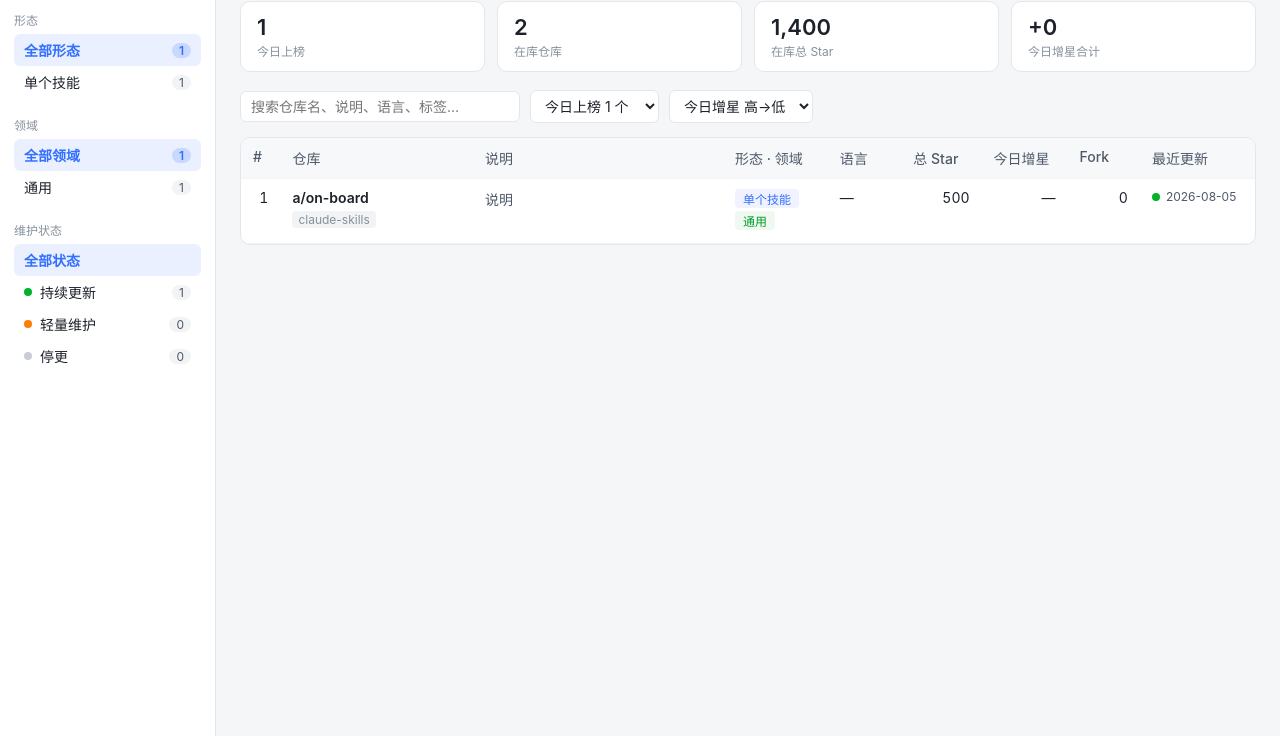
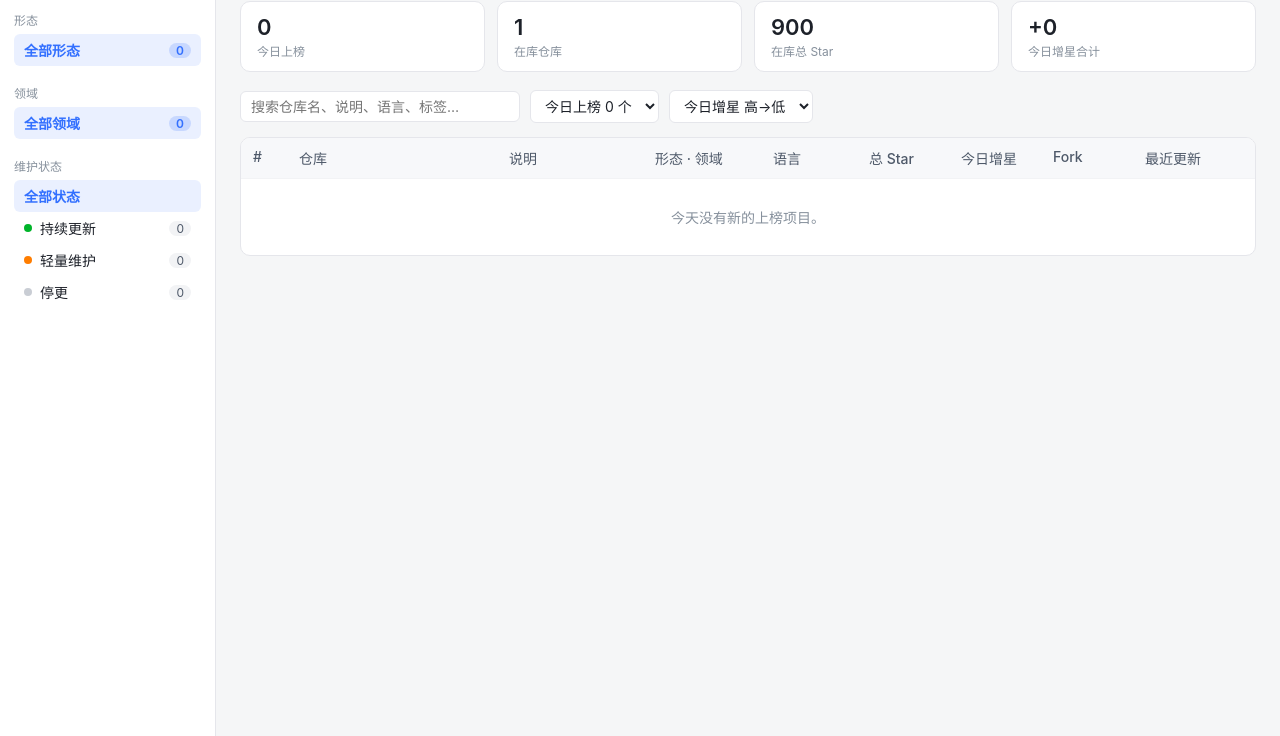
Before and after one commit to foreilike/skill-radar-board, a plain HTML site: page 2026-08-06.html in a window 1280 px wide. Shown: the part 64-800 px from the top of the page. Drawn offline with Linux system fonts and the light colour scheme.

Commit message:
skill-radar 榜单页 2026-08-06

```diff
--- a/2026-08-06.html
+++ b/2026-08-06.html
@@ -115,16 +115,16 @@
         <span class="meta"><a href="index.html">全部日期</a></span>
       </div>
       <div class="stats">
-        <div class="stat"><div class="v">1</div><div class="k">今日上榜</div></div>
-        <div class="stat"><div class="v">2</div><div class="k">在库仓库</div></div>
-        <div class="stat"><div class="v">1,400</div><div class="k">在库总 Star</div></div>
+        <div class="stat"><div class="v">0</div><div class="k">今日上榜</div></div>
+        <div class="stat"><div class="v">1</div><div class="k">在库仓库</div></div>
+        <div class="stat"><div class="v">900</div><div class="k">在库总 Star</div></div>
         <div class="stat"><div class="v">+0</div><div class="k">今日增星合计</div></div>
       </div>
       <div class="toolbar">
         <input id="search" type="text" placeholder="搜索仓库名、说明、语言、标签…">
         <select id="scope">
-          <option value="board">今日上榜 1 个</option>
-          <option value="all">全部在库 2 个</option>
+          <option value="board">今日上榜 0 个</option>
+          <option value="all">全部在库 1 个</option>
         </select>
         <select id="sort">
           <option value="delta:desc">今日增星 高→低</option>
@@ -151,12 +151,12 @@
           </thead>
           <tbody id="rows"></tbody>
         </table>
-        <div class="none" id="none" style="display:none">没有符合条件的项目。</div>
+        <div class="none" id="none">今天没有新的上榜项目。</div>
       </div>
     </main>
   </div>
-  <script id="board-data" type="application/json">[{"full_name": "a/on-board", "url": "https://github.com/a/on-board", "description": "说明", "zh": "", "shape": "单个技能", "domain": "通用", "language": "", "stars": 500, "delta": null, "forks": 0, "pushed_at": "2026-08-05", "maintenance": "持续更新", "topics": ["claude-skills"]}]</script>
-  <script id="all-data" type="application/json">[{"full_name": "a/on-board", "url": "https://github.com/a/on-board", "description": "说明", "zh": "", "shape": "单个技能", "domain": "通用", "language": "", "stars": 500, "delta": null, "forks": 0, "pushed_at": "2026-08-05", "maintenance": "持续更新", "topics": ["claude-skills"]}, {"full_name": "a/too-old", "url": "https://github.com/a/too-old", "description": "说明", "zh": "", "shape": "单个技能", "domain": "通用", "language": "", "stars": 900, "delta": null, "forks": 0, "pushed_at": "2020-02-01", "maintenance": "停更", "topics": []}]</script>
+  <script id="board-data" type="application/json">[]</script>
+  <script id="all-data" type="application/json">[{"full_name": "a/ancient", "url": "https://github.com/a/ancient", "description": "说明", "zh": "", "shape": "单个技能", "domain": "通用", "language": "", "stars": 900, "delta": null, "forks": 0, "pushed_at": "2026-08-05", "maintenance": "持续更新", "topics": ["claude-skills"]}]</script>
   <script>
 
 const DATA = {
--- a/latest.html
+++ b/latest.html
@@ -115,16 +115,16 @@
         <span class="meta"><a href="index.html">全部日期</a></span>
       </div>
       <div class="stats">
-        <div class="stat"><div class="v">1</div><div class="k">今日上榜</div></div>
-        <div class="stat"><div class="v">2</div><div class="k">在库仓库</div></div>
-        <div class="stat"><div class="v">1,400</div><div class="k">在库总 Star</div></div>
+        <div class="stat"><div class="v">0</div><div class="k">今日上榜</div></div>
+        <div class="stat"><div class="v">1</div><div class="k">在库仓库</div></div>
+        <div class="stat"><div class="v">900</div><div class="k">在库总 Star</div></div>
         <div class="stat"><div class="v">+0</div><div class="k">今日增星合计</div></div>
       </div>
       <div class="toolbar">
         <input id="search" type="text" placeholder="搜索仓库名、说明、语言、标签…">
         <select id="scope">
-          <option value="board">今日上榜 1 个</option>
-          <option value="all">全部在库 2 个</option>
+          <option value="board">今日上榜 0 个</option>
+          <option value="all">全部在库 1 个</option>
         </select>
         <select id="sort">
           <option value="delta:desc">今日增星 高→低</option>
@@ -151,12 +151,12 @@
           </thead>
           <tbody id="rows"></tbody>
         </table>
-        <div class="none" id="none" style="display:none">没有符合条件的项目。</div>
+        <div class="none" id="none">今天没有新的上榜项目。</div>
       </div>
     </main>
   </div>
-  <script id="board-data" type="application/json">[{"full_name": "a/on-board", "url": "https://github.com/a/on-board", "description": "说明", "zh": "", "shape": "单个技能", "domain": "通用", "language": "", "stars": 500, "delta": null, "forks": 0, "pushed_at": "2026-08-05", "maintenance": "持续更新", "topics": ["claude-skills"]}]</script>
-  <script id="all-data" type="application/json">[{"full_name": "a/on-board", "url": "https://github.com/a/on-board", "description": "说明", "zh": "", "shape": "单个技能", "domain": "通用", "language": "", "stars": 500, "delta": null, "forks": 0, "pushed_at": "2026-08-05", "maintenance": "持续更新", "topics": ["claude-skills"]}, {"full_name": "a/too-old", "url": "https://github.com/a/too-old", "description": "说明", "zh": "", "shape": "单个技能", "domain": "通用", "language": "", "stars": 900, "delta": null, "forks": 0, "pushed_at": "2020-02-01", "maintenance": "停更", "topics": []}]</script>
+  <script id="board-data" type="application/json">[]</script>
+  <script id="all-data" type="application/json">[{"full_name": "a/ancient", "url": "https://github.com/a/ancient", "description": "说明", "zh": "", "shape": "单个技能", "domain": "通用", "language": "", "stars": 900, "delta": null, "forks": 0, "pushed_at": "2026-08-05", "maintenance": "持续更新", "topics": ["claude-skills"]}]</script>
   <script>
 
 const DATA = {
```
